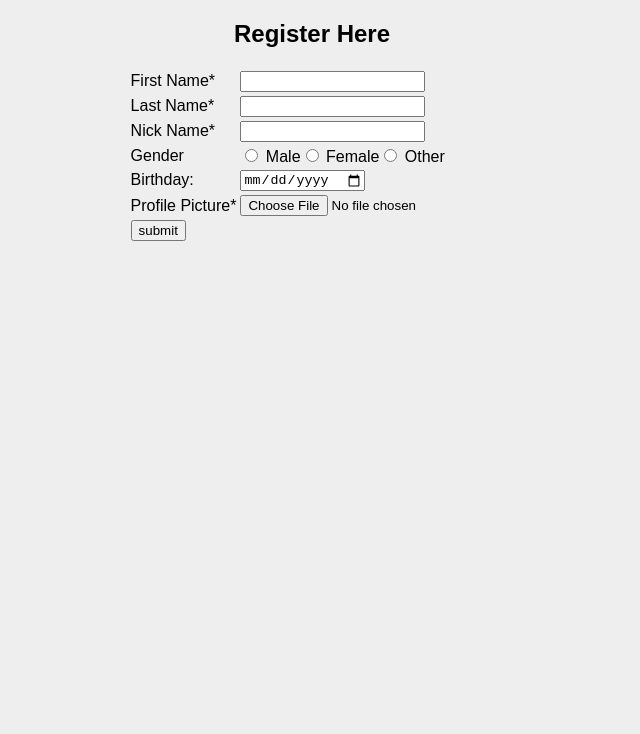
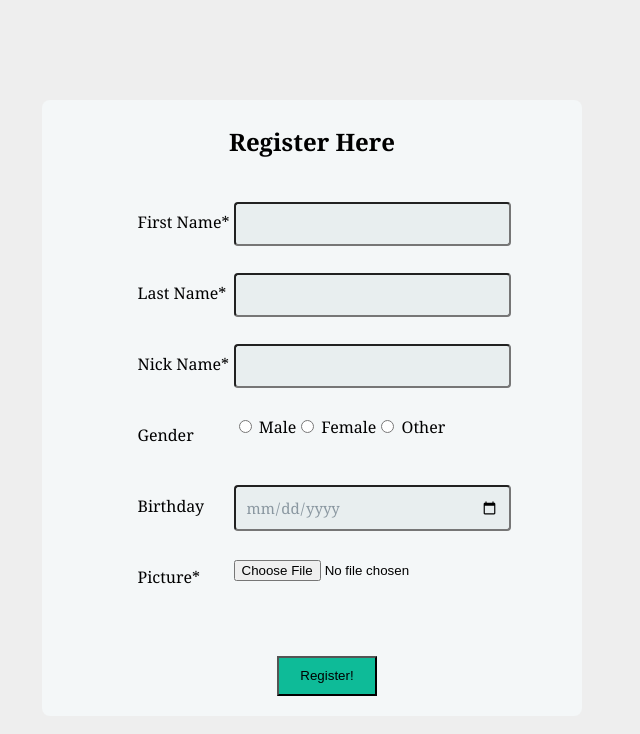
Before and after one commit to jovanica7/ReactFinalChallenge, a React (Create React App) app: page / in a window 1280 px wide. Shown: the top 734 px of the page, without its empty margins (328-968 px from the left). Built offline with nearby package versions, Linux system fonts and the light colour scheme.

Commit message:
css style for the registartion form

```diff
--- a/src/containers/Register/index.css
+++ b/src/containers/Register/index.css
@@ -13,3 +13,44 @@
     width: 50px;
     height: 20px;
 }
+
+.form {
+	max-width: 500px;
+	padding: 10px 20px;
+	background: #f4f7f8;
+	margin: 100px auto;
+	padding: 20px;
+	background: #f4f7f8;
+	border-radius: 8px;
+	font-family: Georgia, "Times New Roman", Times, serif
+}
+
+.form input[type="text"],
+.form input[type="date"] {
+    font-family: Georgia, "Times New Roman", Times, serif;
+	border-radius: 4px;
+	font-size: 15px;
+	padding: 10px;
+	width: 100%;
+	background-color: #e8eeef;
+	color:#8a97a0;
+    margin-top: 20px
+}
+
+.form input[type="submit"] {
+    background-color: #0ebb98;
+    width: 100px;
+    height: 40px;
+    margin-left: 30px;
+    margin-top: 50px
+}
+
+.label {
+	display: block;
+    margin-bottom: 15px;
+    margin-top: 30px
+}
+
+h2 {
+    margin-top: 5px
+}
--- a/src/containers/Register/index.js
+++ b/src/containers/Register/index.js
@@ -52,56 +52,52 @@ class RegisterComponent extends PureComponent {
         else {
             return(
                 <center>
-                <div>
+                <div className="form">
                     <h2>Register Here</h2>
                     <form onSubmit={this.register}>
                         <table>
                             <tbody>
                         <tr>
-                            <td align="left">First Name*</td>
-                            <td align="left">
+                            <td className="label">First Name*</td>
+                            <td>
                                 <input type="text" name="firstName" onChange={this.handleChange} required/>
                             </td>
                         </tr>
                         <tr>
-                            <td align="left">Last Name*</td>
-                            <td align="left">
+                            <td className="label">Last Name*</td>
+                            <td>
                                 <input type="text" name="lastName" onChange={this.handleChange} required/>
                             </td>
                         </tr>
                         <tr>
-                            <td align="left">Nick Name*</td>
-                            <td align="left">
+                            <td className="label">Nick Name*</td>
+                            <td>
                                 <input type="text" name="nickName" onChange={this.handleChange} required/>
                             </td>
                         </tr>
                         <tr>
-                            <td align="left">Gender</td>
-                            <td align="left">
+                            <td className="label">Gender</td>
+                            <td>
                                 <input type="radio" name="gender" value="male" onChange={this.handleChange}/> Male
                                 <input type="radio" name="gender" value="female" onChange={this.handleChange}/> Female
                                 <input type="radio" name="gender" value="other" onChange={this.handleChange}/> Other
                             </td>
                         </tr>
                         <tr>
-                            <td align="left">Birthday:</td>
-                            <td align="left">
+                            <td className="label">Birthday</td>
+                            <td>
                                 <input type="date" name="birthDate" onChange={this.handleChange}/>
                             </td>
                         </tr>
                         <tr>
-                            <td align="left">Profile Picture*</td>
-                            <td align="left">
+                            <td className="label">Picture*</td>
+                            <td>
                                 <input type="file" name="picture" onChange={this.handleUpload} required/>
-                            </td>
-                        </tr>
-                        <tr>
-                            <td align="left">
-                                <input type="submit" value="submit" />
                             </td>
                         </tr>
                         </tbody>
                     </table>
+                    <input type="submit" value="Register!" />
                 </form>
               </div>
             </center>
```
